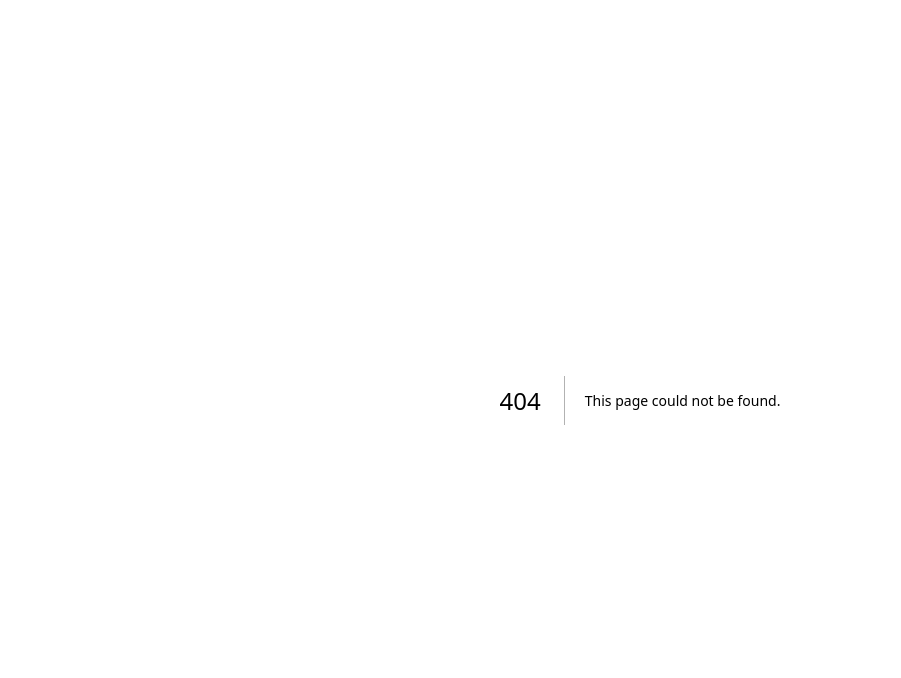
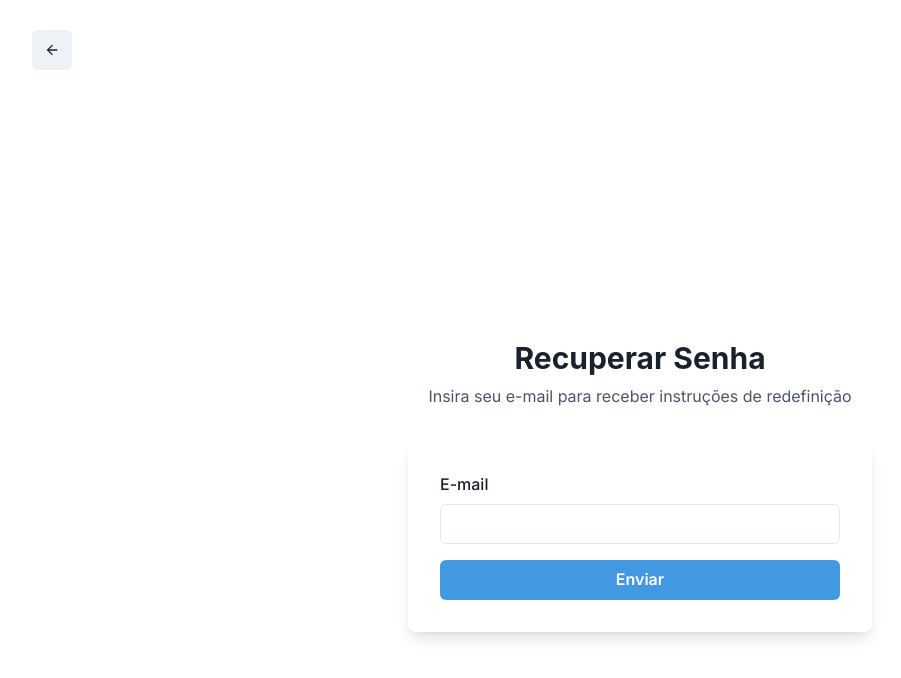
Before and after one commit to agencianewton/newton-reserva-front, a Next.js app: page /forgot-password in a window 1280 px wide. Before the commit this address had no page. Shown: the top 678 px of the page, without its empty margins (0-901 px from the left). Built offline with nearby package versions, Linux system fonts and the light colour scheme.

Commit message:
nova funcionalidade de esqueceu a senha

```diff
--- /dev/null
+++ b/src/app/forgot-password/page.jsx
@@ -0,0 +1,117 @@
+"use client";
+
+import {
+  Box,
+  Button,
+  Container,
+  Flex,
+  FormControl,
+  FormLabel,
+  Heading,
+  IconButton,
+  Input,
+  Stack,
+  Text,
+  useToast,
+} from "@chakra-ui/react";
+import { useState } from "react";
+import axios from "axios";
+import { ArrowBackIcon } from "@chakra-ui/icons";
+import { useRouter } from "next/navigation";
+
+export default function forgotPassword() {
+  const [email, setEmail] = useState("");
+  const [loading, setLoading] = useState(false);
+  const toast = useToast();
+  const router = useRouter();
+
+  const handleForgotPassword = async () => {
+    try {
+      const res = await fetch(
+        `${process.env.NEXT_PUBLIC_API_URL}forgot-password`,
+        {
+          method: "POST",
+          headers: {
+            "Content-Type": "application/json",
+          },
+          body: JSON.stringify({ email }),
+        }
+      );
+
+      const data = await res.json();
+
+      if (res.ok) {
+        toast({
+          title: "Sucesso!",
+          description: data.message,
+          status: "success",
+          duration: 5000,
+          isClosable: true,
+        });
+      } else {
+        toast({
+          title: "Erro!",
+          description: data.message || "Erro ao enviar e-mail.",
+          status: "error",
+          duration: 5000,
+          isClosable: true,
+        });
+      }
+    } catch (error) {
+      toast({
+        title: "Erro inesperado",
+        description: error.message,
+        status: "error",
+        duration: 5000,
+        isClosable: true,
+      });
+    }
+  };
+
+  return (
+    <Container mt={30} maxW={"100%"}>
+      <Flex justify="space-between" align="center" mb={4} px={4}>
+        <IconButton
+          icon={<ArrowBackIcon />}
+          aria-label="Voltar"
+          onClick={() => router.push("/")}
+          colorScheme="gray"
+        />
+      </Flex>
+      <Flex minH={"100vh"} align={"center"} justify={"center"} bg={"white"}>
+        <Stack spacing={8} mx={"auto"} w={"lg"} py={12} px={6}>
+          <Stack align={"center"}>
+            <Heading fontSize={"3xl"}>Recuperar Senha</Heading>
+            <Text fontSize={"md"} color={"gray.600"}>
+              Insira seu e-mail para receber instruções de redefinição
+            </Text>
+          </Stack>
+          <Box rounded={"lg"} bg={"white"} boxShadow={"lg"} p={8}>
+            <Stack spacing={4}>
+              <FormControl id="email">
+                <FormLabel>E-mail</FormLabel>
+                <Input
+                  type="email"
+                  value={email}
+                  onChange={(e) => setEmail(e.target.value)}
+                />
+              </FormControl>
+              <Button
+                isLoading={loading}
+                loadingText="Enviando"
+                bg={"blue.400"}
+                color={"white"}
+                onClick={handleForgotPassword}
+                _hover={{
+                  bg: "blue.500",
+                }}
+              >
+                Enviar
+              </Button>
+            </Stack>
+          </Box>
+        </Stack>
+      </Flex>
+    </Container>
+  );
+}
--- a/src/app/page.jsx
+++ b/src/app/page.jsx
@@ -83,7 +83,11 @@ export default function login() {
                 justify={"space-between"}
               >
                 <Checkbox>Lembrar de mim </Checkbox>
-                <Link color={"blue.400"}>Esqueceu a Senha?</Link>
+                <NextLink href="/forgot-password" passHref>
+                  <Text color="blue.400" cursor="pointer">
+                    Esqueceu a Senha?
+                  </Text>
+                </NextLink>
               </Stack>
               <Button
                 bg={"blue.400"}
```
Also changed, not shown: src/app/reset-password/page.jsx (added, +141 -0 lines).
